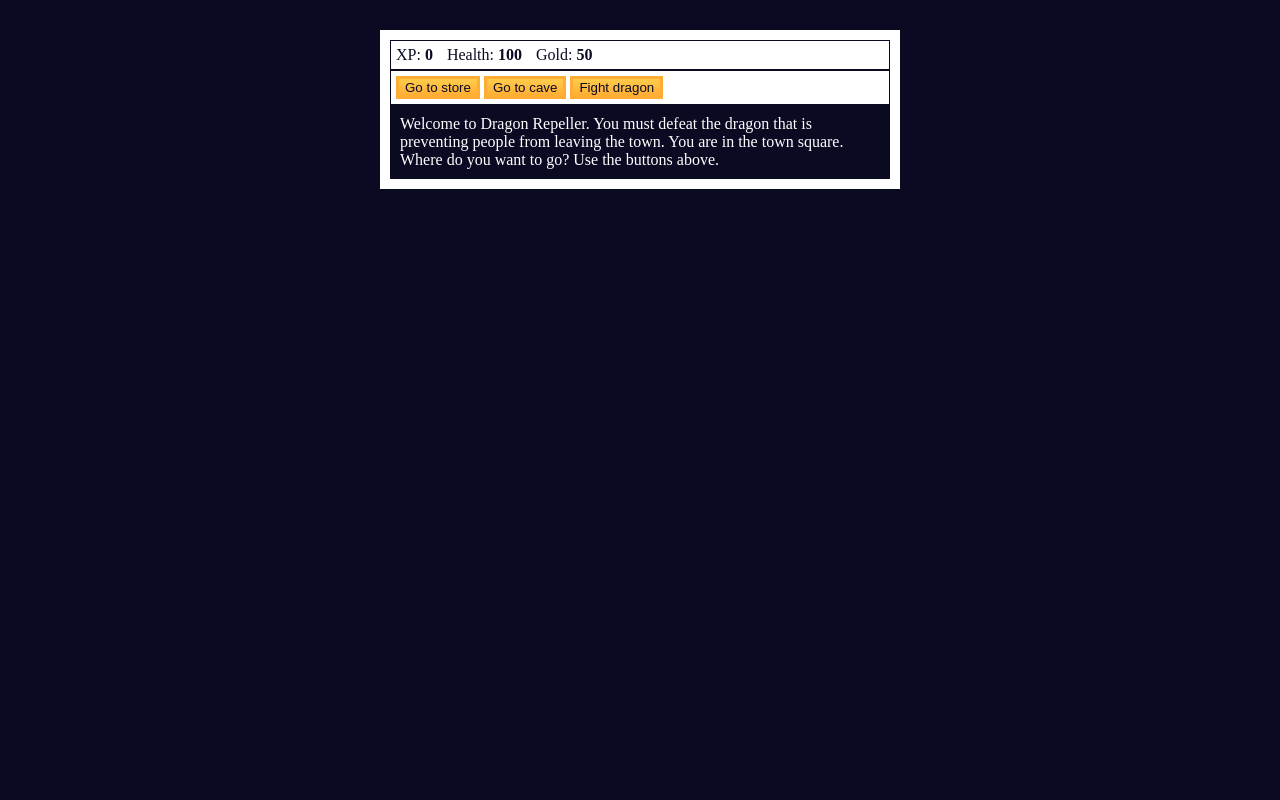
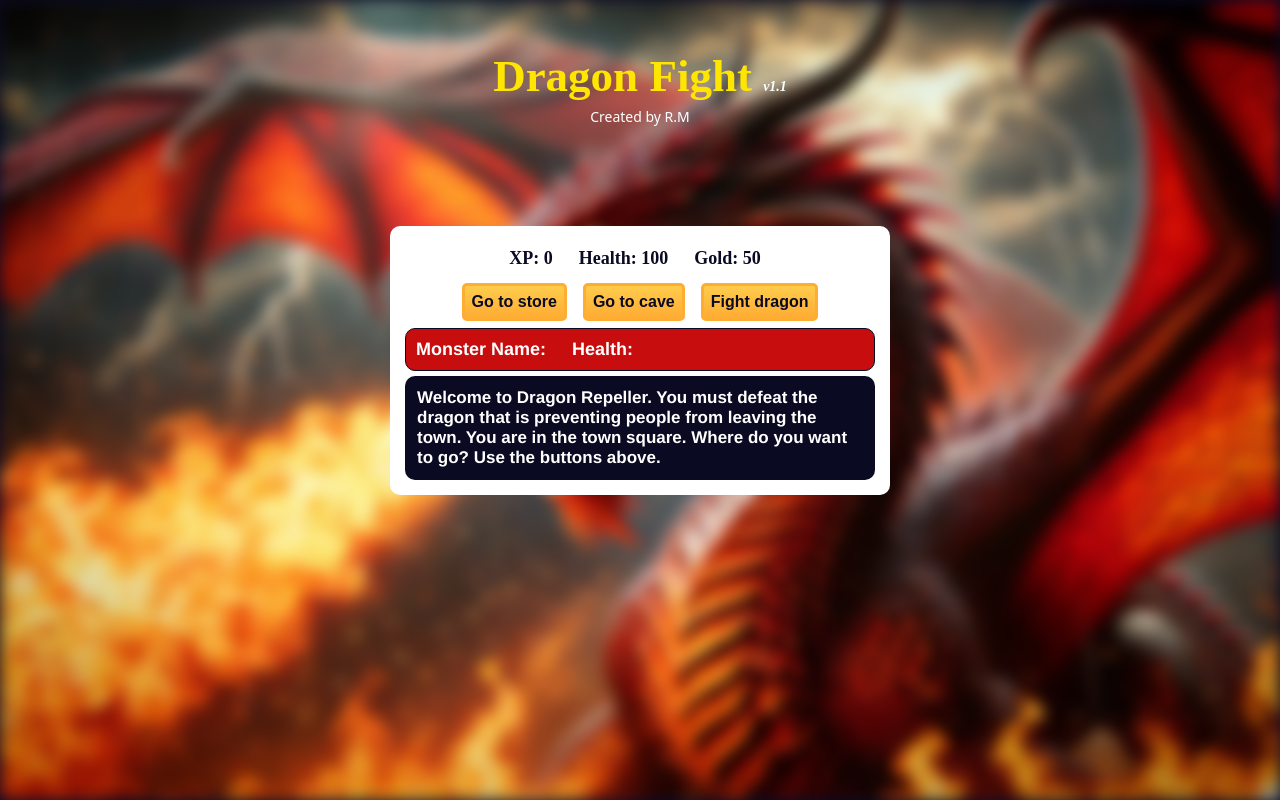
Before and after one commit to rasulmah/Role-Playing-Game-RPG-, a plain HTML site: page index.html in a window 1280 px wide. Drawn offline with Linux system fonts and the light colour scheme.

Commit message:
Version v1.2 update

```diff
--- a/index.html
+++ b/index.html
@@ -6,6 +6,17 @@
     <title>RPG - Dragon Repeller</title>
   </head>
   <body>
+
+     <!-- Game name for v1.1-->
+     <header>
+          <h1 class="header-text">Dragon Fight <span class="version">v1.1</span></h1>
+          <span class="creator">Created by R.M</span>
+     </header>
+     <!-- Game name for v1.1-->
+
+     <!-- username for v1.2-->
+     <div class="username"></div>
+     <!-- username for v1.2-->
     <div id="game">
       <div id="stats">
         <span class="stat">XP: <strong><span id="xpText">0</span></strong></span>
--- a/styles.css
+++ b/styles.css
@@ -1,11 +1,66 @@
+*{
+     margin: 0;
+     padding: 0;
+     box-sizing: border-box;
+}
 body {
      background-color: #0a0a23;
+            z-index: 1;
+   }
+body::before{
+     content: '';
+            position: absolute;
+            top: 0;
+            left: 0;
+            right: 0;
+            bottom: 0;
+            background-color: #0a0a23;
+     background: url('images/background.webp') no-repeat center center fixed;
+            background-size: cover;
+            z-index: -1;
+            filter: blur(8px);
+            -webkit-filter: blur(8px);
+}
+
+   .header-text{
+     color:#ffe600;
+     font-weight: bolder;
+     font-size: 45px;
    }
 
+   .version{
+     font-size: 14px;
+     color: #fcfffe;
+     font-style: italic;
+   }
+   .creator{
+     color: white;
+     padding-top: 5px;
+     font-size: 14px;
+     font-family: system-ui, -apple-system, BlinkMacSystemFont, 'Segoe UI', Roboto, Oxygen, Ubuntu, Cantarell, 'Open Sans', 'Helvetica Neue', sans-serif;
+
+   }
    #text {
      background-color: #0a0a23;
      color: #ffffff;
-     padding: 10px;
+     padding: 12px;
+     font-size: 17px;
+     font-family: 'Franklin Gothic Medium', 'Arial Narrow', Arial, sans-serif;
+     font-weight: 700;
+     border-radius: 10px;
+     margin-top: 5px;
+   }
+
+   header{
+     display: flex;
+     width: 100%;
+     align-items: center;
+     justify-content: center;
+     padding-top: 50px;
+     display: flex;
+     flex-direction: column;
+     justify-content: center;
+     align-items: center;
    }
 
    #game {
@@ -13,23 +68,40 @@ body {
      max-height: 400px;
      background-color: #ffffff;
      color: #ffffff;
-     margin: 30px auto 0px;
-     padding: 10px;
+     padding: 15px;
+     margin: 100px auto 0;
+     position: relative;
+     font-weight: bold;
+     border-radius: 10px;
+
    }
 
    #controls,
    #stats {
-     border: 1px solid #0a0a23;
-     padding: 5px;
+     padding: 7px;
      color: #0a0a23;
+     font-weight: bold;
+     font-size: 18px;
+     display: flex;
+     justify-content: center;
+     gap: 16px;
+     align-items: center;
    }
 
    #monsterStats {
      display: none;
      border: 1px solid #0a0a23;
-     padding: 5px;
+     display: flex;
+     justify-content: flex-start;
+     gap: 16px;
+     align-items: center;
      color: #ffffff;
      background-color: #c70d0d;
+     font-weight: bold;
+     border-radius: 10px;
+     padding: 10px;
+     font-size: 18px;
+     font-family: 'Franklin Gothic Medium', 'Arial Narrow', Arial, sans-serif;
    }
 
    .stat {
@@ -38,8 +110,12 @@ body {
 
    button {
      cursor: pointer;
+     font-size: 16px;
      color: #0a0a23;
      background-color: #feac32;
      background-image: linear-gradient(#fecc4c, #ffac33);
      border: 3px solid #feac32;
+     font-weight: bold;
+     padding: 7px;
+     border-radius: 5px;
    }
```
Also changed, not shown: images/background.webp (added).
